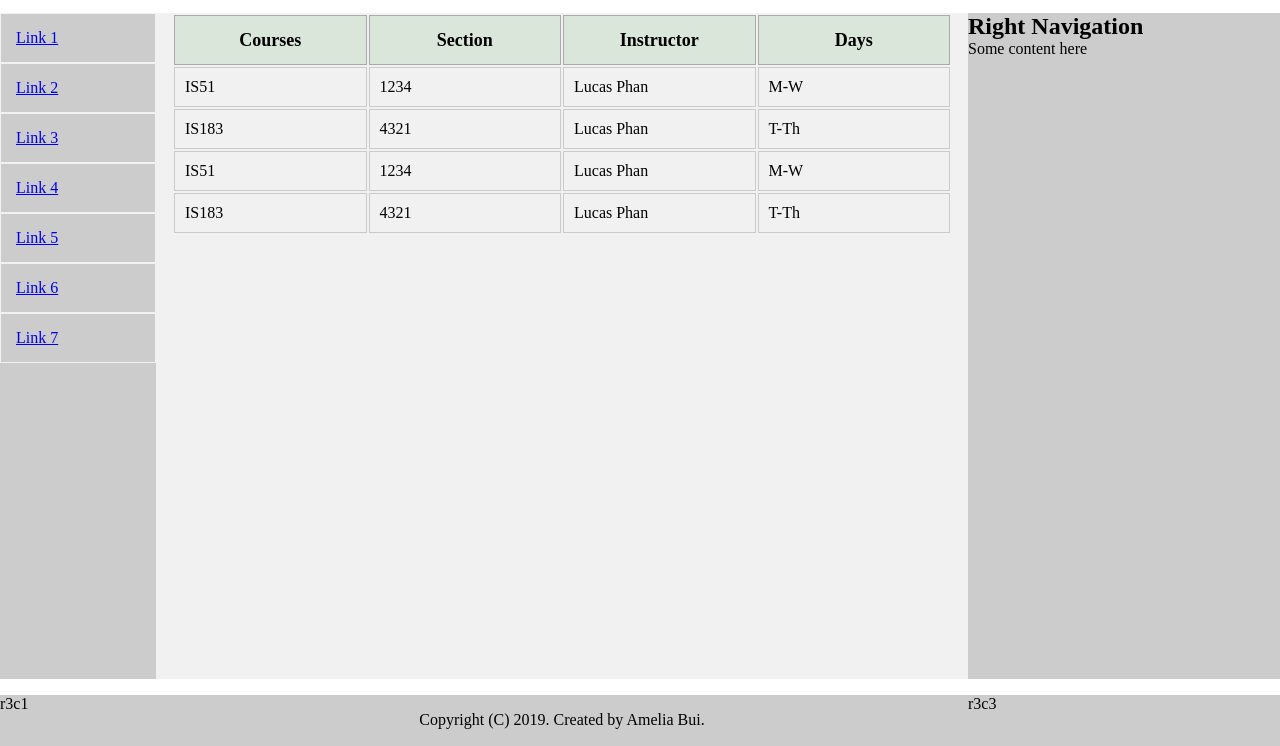
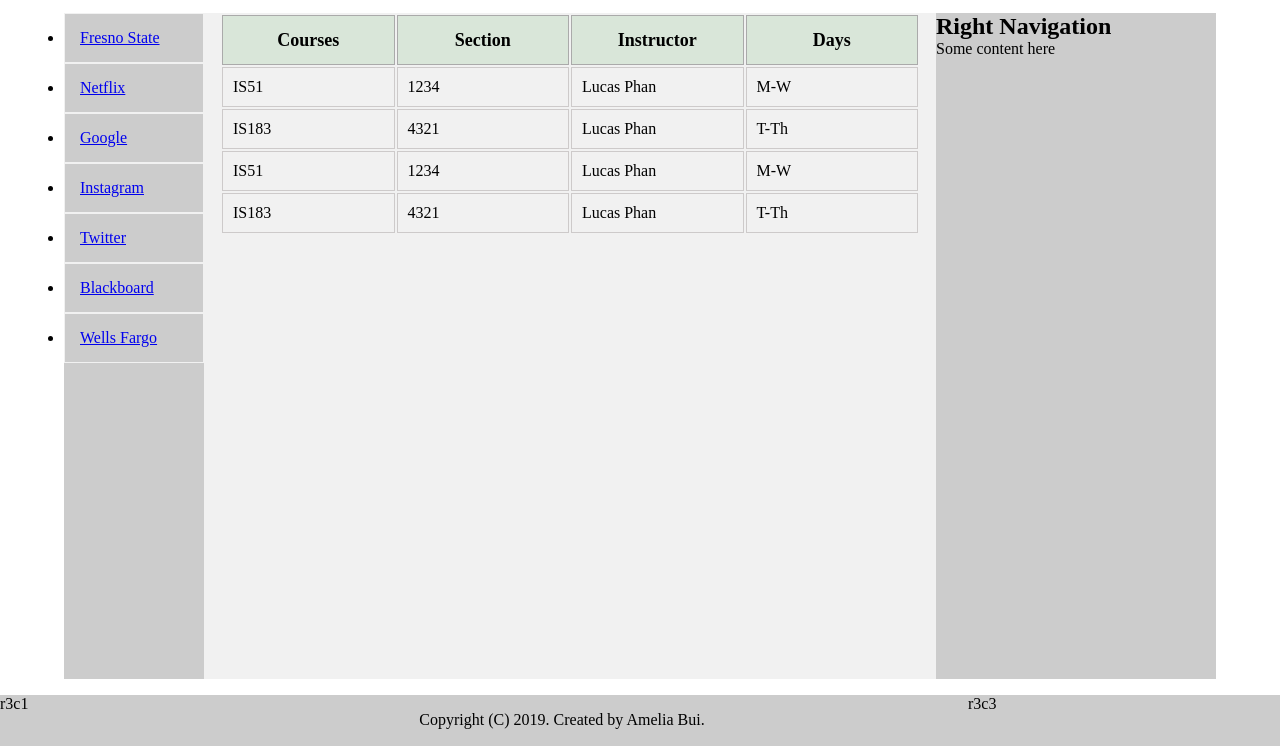
Before and after one commit to ameliabui7/LA3, a plain HTML site: page courses.html in a window 1280 px wide. Shown: the part 54-800 px from the top of the page. Drawn offline with Linux system fonts and the light colour scheme.

```diff
--- a/courses.html
+++ b/courses.html
@@ -19,13 +19,13 @@
     <div class="r2">
         <div class="r2c1">
             <ul class="left-nav">
-                <li><a href="#">Link 1</a></li>
-                <li><a href="#">Link 2</a></li>
-                <li><a href="#">Link 3</a></li>
-                <li><a href="#">Link 4</a></li>
-                <li><a href="#">Link 5</a></li>
-                <li><a href="#">Link 6</a></li>
-                <li><a href="#">Link 7</a></li>
+                <li><a href="http://www.fresnostate.edu">Fresno State</a></li>
+                <li><a href="netflix.com">Netflix</a></li>
+                <li><a href="google.com">Google</a></li>
+                <li><a href="https://instagram.com">Instagram</a></li>
+                <li><a href="https://twitter.com">Twitter</a></li>
+                <li><a href="https://blackboard.learn.fresnostate.edu">Blackboard</a></li>
+                <li><a href="https://wellsfargo.com">Wells Fargo</a></li>
             </ul>
         </div>
         <div class="r2c2">
--- a/css/courses.css
+++ b/css/courses.css
@@ -39,6 +39,8 @@ body {
 
 .r2 {
     background-color: #F1F1F1;
+    width: 90%;
+    margin: 0px auto;
 }
 
 .r3 {
```
